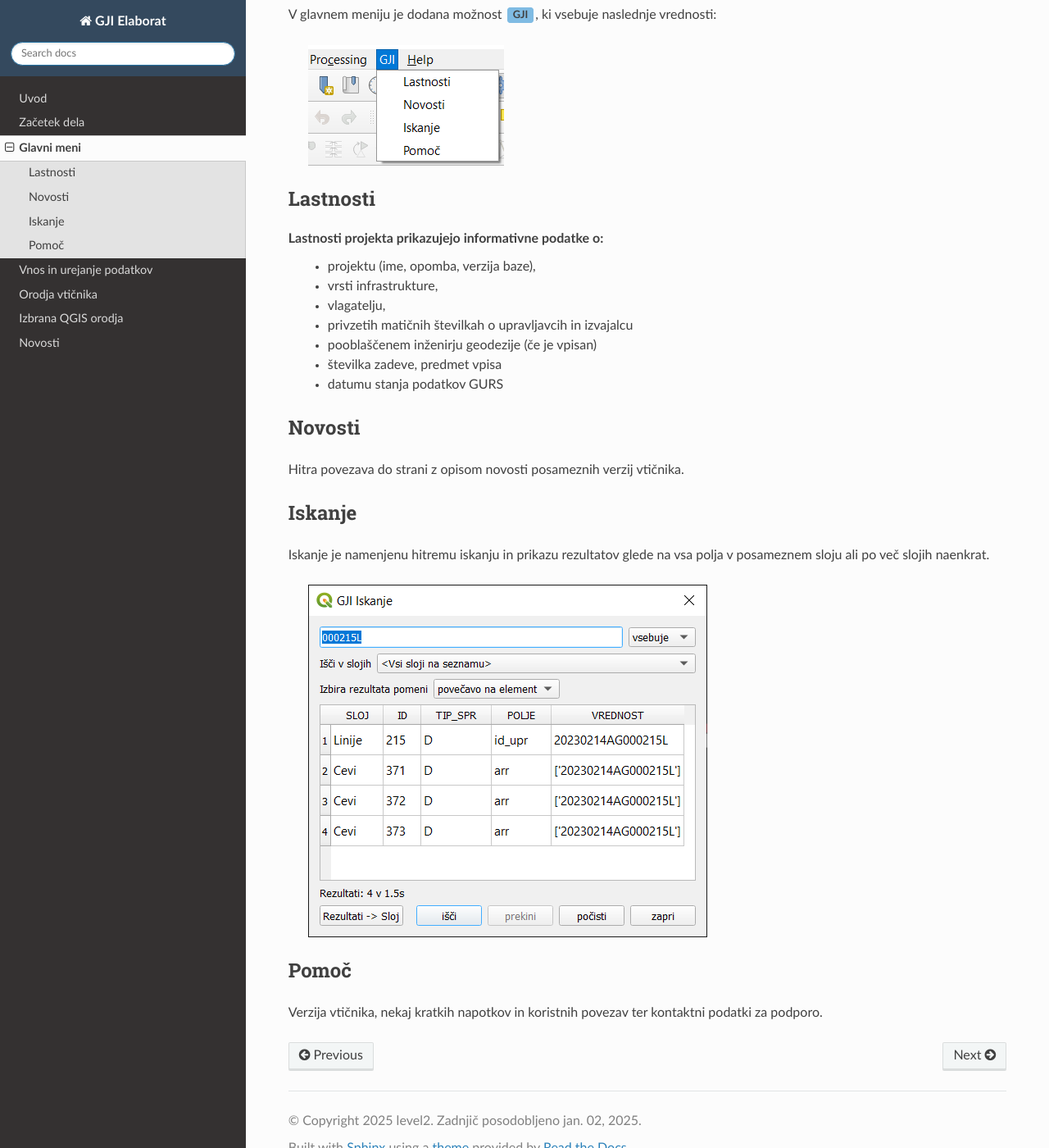
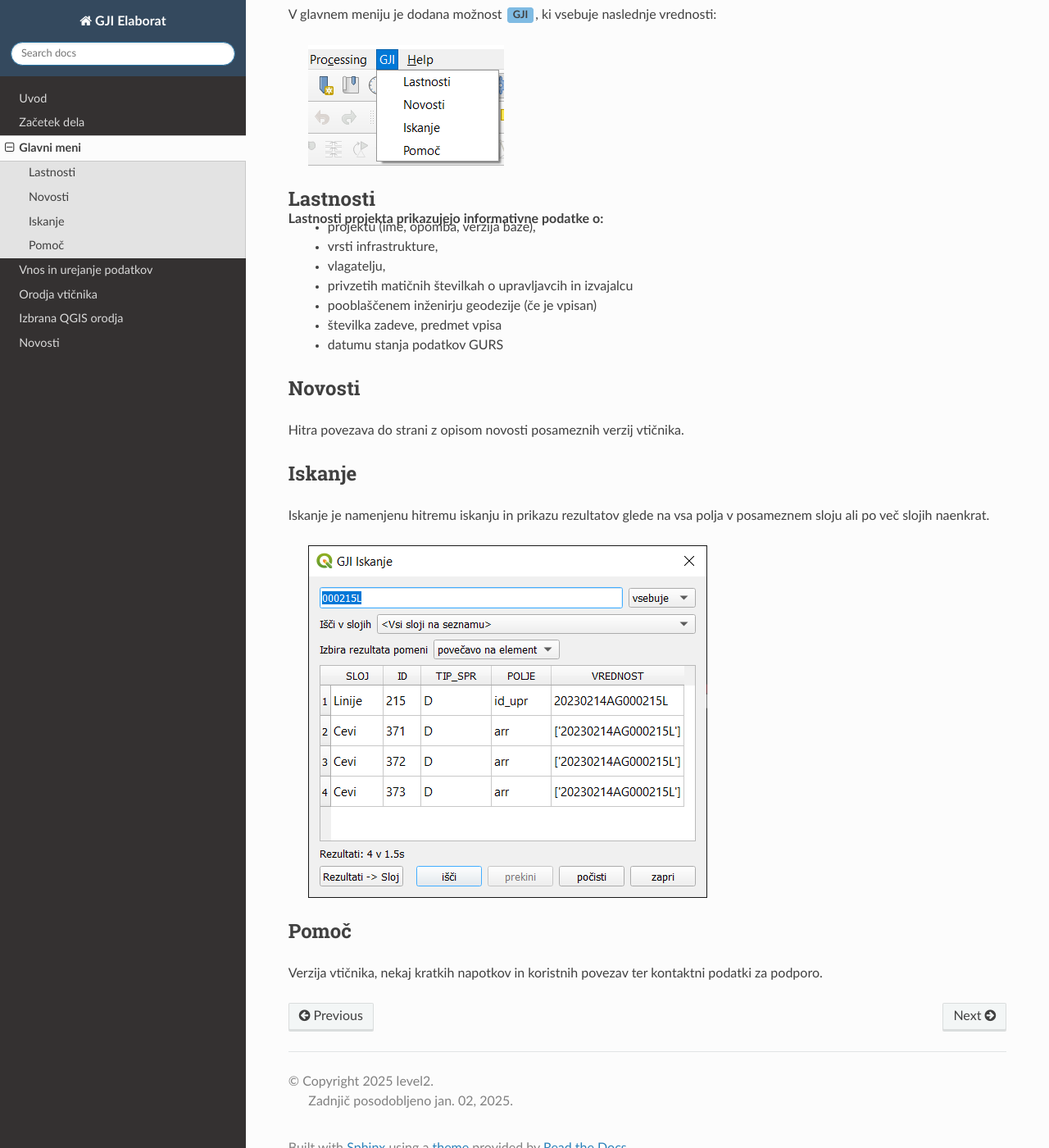
Before and after one commit to level2-gis/gji_elaborat_docs, a Sphinx documentation site: the page built from doc/meni.rst, in a window 1280 px wide and 1400 px high, scrolled down 201 px. Shown: the whole window at 82% size. Built offline with Sphinx 7.4.7 and the Read the Docs theme 3.1.0, drawn with Linux system fonts in a browser that asks for light colours.

```diff
--- a/doc/_static/docs.css
+++ b/doc/_static/docs.css
@@ -1,4 +1,12 @@
 /* Customize for QGIS Documentation*/
+p {
+    white-space: pre;
+}
+
+.simple {
+    margin-top: -24px;
+}
+
 .rst-content .guilabel {
     background:#7fbbe3
 }
@@ -23,6 +31,10 @@
     padding:4px;
     color:white;
 }
+
+/*.newlabel:before {
+    content: "NOVO";
+}*/
 
 .rst-content .fixlabel {
     background:#0984e3;
```
Also changed, not shown: doc/novosti.rst (+10 -0 lines).
